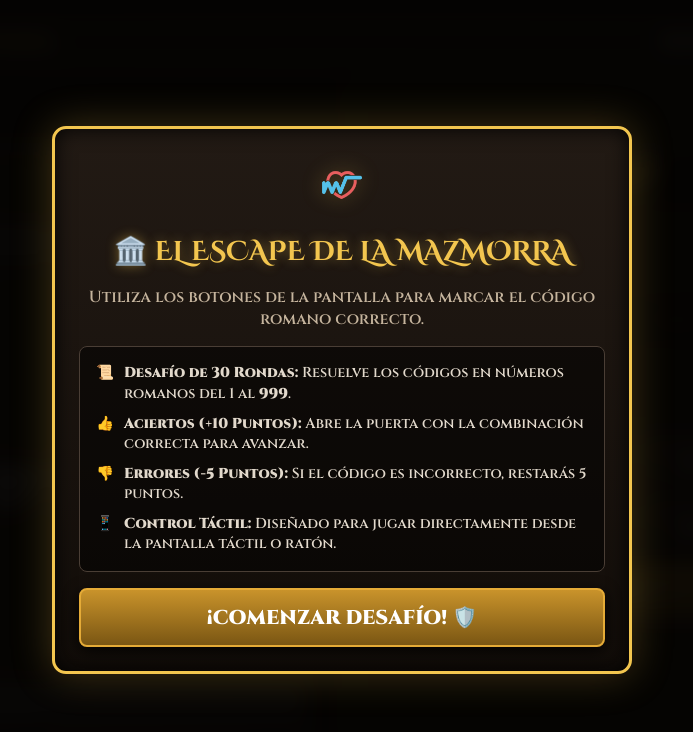
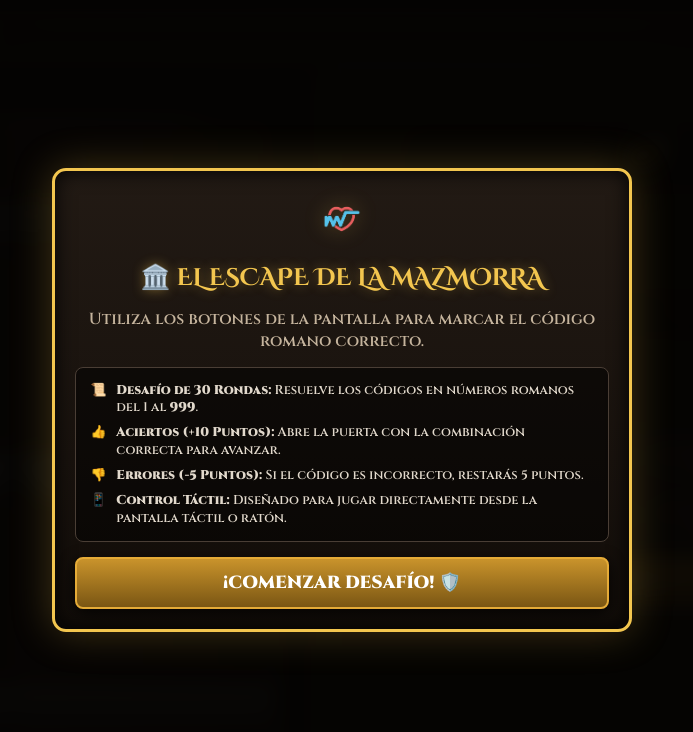
Before and after one commit to mateamigos/numerosromanosmazmorra, a plain HTML site: page index.html in a window 1280 px wide. Shown: the whole page, without its empty margins (298-991 px from the left). Drawn offline with Linux system fonts and the light colour scheme.

Commit message:
Add files via upload

```diff
--- a/index.html
+++ b/index.html
@@ -54,7 +54,7 @@
 
     /* --- LOGO DE LA EDITORIAL --- */
     .editorial-logo-modal {
-      height: clamp(50px, 8vh, 85px);
+      height: clamp(40px, 7vh, 85px);
       width: auto;
       max-width: 80%;
       margin: 0 auto;
@@ -63,7 +63,7 @@
     }
 
     .editorial-logo-hud {
-      height: clamp(26px, 4vh, 42px);
+      height: clamp(22px, 3.5vh, 42px);
       width: auto;
       object-fit: contain;
       filter: drop-shadow(0 0 4px rgba(255, 255, 255, 0.2));
@@ -72,10 +72,10 @@
     .brand-container {
       display: flex;
       align-items: center;
-      gap: 12px;
+      gap: clamp(6px, 1.5vw, 12px);
     }
 
-    /* --- PANTALLAS MODALES (INICIAL Y FINAL) --- */
+    /* --- PANTALLAS MODALES (RESPONSIVE) --- */
     .modal-overlay {
       position: absolute;
       inset: 0;
@@ -85,7 +85,7 @@
       display: flex;
       justify-content: center;
       align-items: center;
-      padding: 20px;
+      padding: clamp(10px, 2vw, 20px);
       transition: opacity 0.4s ease;
     }
 
@@ -101,16 +101,18 @@
       box-shadow: 0 0 40px rgba(243, 198, 79, 0.25), inset 0 0 20px rgba(0,0,0,0.9);
       max-width: 580px;
       width: 100%;
-      padding: clamp(16px, 3vh, 28px);
+      max-height: 95dvh;
+      overflow-y: auto;
+      padding: clamp(12px, 2.5vh, 28px);
       text-align: center;
       display: flex;
       flex-direction: column;
-      gap: clamp(10px, 2vh, 16px);
+      gap: clamp(8px, 1.8vh, 16px);
     }
 
     .modal-title {
       font-family: 'Cinzel Decorative', serif;
-      font-size: clamp(1.2rem, 3.5vh, 1.7rem);
+      font-size: clamp(1.1rem, 3vh, 1.7rem);
       color: var(--gold-primary);
       text-shadow: 0 0 12px var(--gold-glow);
     }
@@ -120,12 +122,12 @@
       background: rgba(0, 0, 0, 0.5);
       border: 1px solid var(--stone-border);
       border-radius: 8px;
-      padding: clamp(10px, 2vh, 16px);
+      padding: clamp(8px, 1.8vh, 16px);
       display: flex;
       flex-direction: column;
-      gap: 10px;
-      font-size: clamp(0.8rem, 1.8vh, 0.95rem);
-      line-height: 1.4;
+      gap: clamp(6px, 1vh, 10px);
+      font-size: clamp(0.75rem, 1.6vh, 0.95rem);
+      line-height: 1.35;
     }
 
     .rule-item {
@@ -140,9 +142,9 @@
       border-radius: 8px;
       color: #fff;
       font-family: 'Cinzel', serif;
-      font-size: clamp(1rem, 2.5vh, 1.3rem);
+      font-size: clamp(0.9rem, 2.2vh, 1.3rem);
       font-weight: 900;
-      padding: clamp(10px, 2vh, 14px) 20px;
+      padding: clamp(8px, 1.5vh, 14px) 20px;
       cursor: pointer;
       box-shadow: 0 4px 15px rgba(0,0,0,0.8);
       transition: transform 0.1s;
@@ -152,17 +154,17 @@
       transform: scale(0.97);
     }
 
-    /* --- LAYOUT DEL JUEGO --- */
+    /* --- LAYOUT PRINCIPAL Y ADAPTABILIDAD --- */
     .game-viewport {
       position: relative;
       z-index: 10;
-      width: 100%;
-      height: 100%;
-      max-width: 1200px;
-      padding: clamp(8px, 2vh, 16px);
+      width: 100vw;
+      height: 100dvh;
+      max-width: 1400px;
+      padding: clamp(6px, 1.5vh, 16px);
       display: flex;
       flex-direction: column;
-      gap: clamp(6px, 1.5vh, 14px);
+      gap: clamp(4px, 1vh, 12px);
     }
 
     .hud-header {
@@ -173,21 +175,21 @@
       background: rgba(20, 16, 13, 0.92);
       border: 2px solid var(--stone-border);
       border-radius: 8px;
-      padding: clamp(6px, 1vh, 10px) clamp(12px, 2vw, 20px);
+      padding: clamp(4px, 1vh, 8px) clamp(10px, 2vw, 20px);
       box-shadow: 0 4px 20px rgba(0,0,0,0.8);
     }
 
     .hud-title {
       font-family: 'Cinzel Decorative', serif;
-      font-size: clamp(0.85rem, 2.2vh, 1.2rem);
+      font-size: clamp(0.75rem, 2vh, 1.2rem);
       color: var(--gold-primary);
       text-shadow: 0 0 8px var(--gold-glow);
     }
 
     .hud-stats {
       display: flex;
-      gap: clamp(12px, 3vw, 30px);
-      font-size: clamp(0.85rem, 2.2vh, 1.1rem);
+      gap: clamp(10px, 2.5vw, 30px);
+      font-size: clamp(0.75rem, 2vh, 1.1rem);
       font-weight: 900;
     }
 
@@ -200,14 +202,15 @@
       flex: 1 1 auto;
       display: flex;
       flex-direction: column;
-      gap: clamp(6px, 1.5vh, 14px);
+      gap: clamp(6px, 1.2vh, 14px);
       min-height: 0;
+      width: 100%;
     }
 
-    /* ESCENARIO PUERTA Y PERSONAJE */
+    /* ESCENARIO DE LA PUERTA Y PERSONAJE */
     .stage-container {
-      flex: 1 1 45%;
-      min-height: 140px;
+      flex: 1 1 42%;
+      min-height: 0;
       position: relative;
       background: radial-gradient(circle at 50% 100%, #1a1410 0%, #050403 100%);
       border: 2px solid var(--stone-border);
@@ -223,32 +226,31 @@
     .torch-light {
       position: absolute;
       top: 15%;
-      font-size: clamp(1.2rem, 4vh, 2.2rem);
+      font-size: clamp(1rem, 3.5vh, 2.2rem);
       filter: drop-shadow(0 0 14px #ff6600);
       animation: torchFlicker 0.15s infinite alternate;
     }
-    .torch-light.left { left: 5%; }
-    .torch-light.right { right: 5%; }
+    .torch-light.left { left: 4%; }
+    .torch-light.right { right: 4%; }
 
     @keyframes torchFlicker {
       0% { opacity: 0.8; transform: scale(0.95); }
       100% { opacity: 1; transform: scale(1.05); }
     }
 
-    /* MARCO Y PUERTA */
     .dungeon-arch {
-      height: 92%;
+      height: 94%;
       aspect-ratio: 0.82/1;
+      max-width: 90%;
       position: relative;
       background: #000;
       border-radius: 110px 110px 0 0;
       box-shadow: 0 0 35px rgba(0,0,0,0.95), inset 0 0 20px #000;
       display: flex;
-      border: clamp(8px, 1.5vh, 14px) solid #28201a;
+      border: clamp(6px, 1.2vh, 14px) solid #28201a;
       border-bottom: none;
     }
 
-    /* CÁMARA TRAS LA PUERTA */
     .character-chamber {
       position: absolute;
       inset: 0;
@@ -261,7 +263,6 @@
       background: radial-gradient(circle at 50% 50%, rgba(255, 215, 0, 0.25) 0%, transparent 80%);
     }
 
-    /* IMAGEN DEL PERSONAJE ROMANO */
     .roman-character-img {
       height: 88%;
       width: auto;
@@ -294,59 +295,53 @@
     .dungeon-arch.open .door-leaf.left { transform: rotateY(-112deg); }
     .dungeon-arch.open .door-leaf.right { transform: rotateY(112deg); }
 
-    /* CONSOLA DE INTERACCIÓN */
+    /* CONSOLA Y TECLADO VIRTUAL */
     .console-panel {
-      flex: 1 1 50%;
+      flex: 1 1 58%;
+      min-height: 0;
       background: rgba(22, 17, 14, 0.95);
       border: 2px solid var(--stone-border);
       border-radius: 10px;
-      padding: clamp(8px, 1.5vh, 16px);
+      padding: clamp(6px, 1.2vh, 16px);
       display: flex;
       flex-direction: column;
       justify-content: space-around;
       align-items: center;
-      gap: clamp(4px, 1vh, 10px);
+      gap: clamp(4px, 0.8vh, 10px);
     }
 
     .rune-display-card {
       background: #060504;
       border: 1px solid #5a4838;
       border-radius: 6px;
-      padding: clamp(2px, 0.8vh, 6px) clamp(15px, 4vw, 35px);
+      padding: clamp(4px, 1vh, 8px) clamp(12px, 3vw, 35px);
       text-align: center;
       width: 100%;
-      max-width: 400px;
-    }
-
-    .rune-label {
-      font-size: clamp(0.65rem, 1.5vh, 0.8rem);
-      color: #9e8a75;
-      letter-spacing: 2px;
+      max-width: 480px;
     }
 
     .decimal-number {
-      font-size: clamp(1.6rem, 4.5vh, 2.6rem);
+      font-size: clamp(1.6rem, 4.5vh, 2.8rem);
       font-weight: 900;
       color: var(--gold-primary);
       text-shadow: 0 0 10px var(--gold-glow);
       line-height: 1.1;
     }
 
-    /* VISOR VIRTUAL SIN TECLADO NATIVO */
     .roman-input-display {
       width: 100%;
-      max-width: 400px;
-      min-height: clamp(42px, 6vh, 54px);
+      max-width: 480px;
+      min-height: clamp(38px, 5.5vh, 54px);
       background: #000;
       border: 2px solid var(--stone-border);
       border-radius: 6px;
-      padding: clamp(6px, 1.2vh, 10px);
+      padding: clamp(4px, 1vh, 8px);
       font-family: 'Cinzel', serif;
-      font-size: clamp(1.2rem, 3.2vh, 1.7rem);
+      font-size: clamp(1.1rem, 3vh, 1.7rem);
       font-weight: bold;
       color: #fff;
       text-align: center;
-      letter-spacing: 4px;
+      letter-spacing: 3px;
       display: flex;
       justify-content: center;
       align-items: center;
@@ -356,7 +351,7 @@
 
     .roman-input-display .placeholder-text {
       color: #5a4838;
-      font-size: clamp(0.85rem, 2vh, 1rem);
+      font-size: clamp(0.75rem, 1.8vh, 1rem);
       letter-spacing: 2px;
       font-weight: normal;
     }
@@ -364,9 +359,9 @@
     .roman-keypad {
       display: grid;
       grid-template-columns: repeat(4, 1fr);
-      gap: clamp(4px, 1vw, 8px);
+      gap: clamp(3px, 0.8vw, 8px);
       width: 100%;
-      max-width: 420px;
+      max-width: 480px;
     }
 
     .key-btn {
@@ -375,9 +370,9 @@
       border-radius: 6px;
       color: #e2d9cc;
       font-family: 'Cinzel', serif;
-      font-size: clamp(1rem, 2.4vh, 1.3rem);
+      font-size: clamp(0.9rem, 2.2vh, 1.3rem);
       font-weight: 700;
-      padding: clamp(10px, 1.8vh, 14px) 0;
+      padding: clamp(8px, 1.5vh, 14px) 0;
       cursor: pointer;
       display: flex;
       justify-content: center;
@@ -402,7 +397,7 @@
 
     .feedback-banner {
       min-height: 1.2em;
-      font-size: clamp(0.75rem, 1.8vh, 0.95rem);
+      font-size: clamp(0.7rem, 1.6vh, 0.95rem);
       font-weight: 700;
       text-align: center;
     }
@@ -410,11 +405,25 @@
     .feedback-banner.success { color: var(--green-success); }
     .feedback-banner.error { color: var(--ruby-red); }
 
-    /* HORIZONTAL EN PANTALLAS ANCHAS / PIZARRAS DIGITALES */
-    @media (min-aspect-ratio: 1.2/1) and (min-height: 350px) {
-      .main-layout { flex-direction: row; }
-      .stage-container { flex: 1 1 50%; height: 100%; }
-      .console-panel { flex: 1 1 50%; height: 100%; }
+    /* REGLAS ADAPTATIVAS SEGÚN ORIENTACIÓN Y ALTURA DE PANTALLA */
+    @media (min-aspect-ratio: 1/1), (max-height: 520px) {
+      .main-layout {
+        flex-direction: row;
+      }
+      .stage-container {
+        flex: 1 1 48%;
+        height: 100%;
+      }
+      .console-panel {
+        flex: 1 1 52%;
+        height: 100%;
+      }
+    }
+
+    @media (max-width: 360px) {
+      .hud-title { display: none; }
+      .roman-keypad { gap: 3px; }
+      .key-btn { padding: 6px 0; }
     }
   </style>
 </head>
@@ -528,11 +537,10 @@
       <!-- CONSOLA DE INTERACCIÓN -->
       <section class="console-panel">
         <div class="rune-display-card">
-          <div class="rune-label">NÚMERO DECIMAL</div>
           <div class="decimal-number" id="decimalDisplay">47</div>
         </div>
 
-        <!-- VISOR INTERNO (SIN INPUT DE TEXTO TECLADO NATIVO) -->
+        <!-- VISOR INTERNO (SIN INPUT NATIVO DEL SISTEMA) -->
         <div id="romanDisplay" class="roman-input-display">
           <span class="placeholder-text">INGRESA CÓDIGO</span>
         </div>
```
